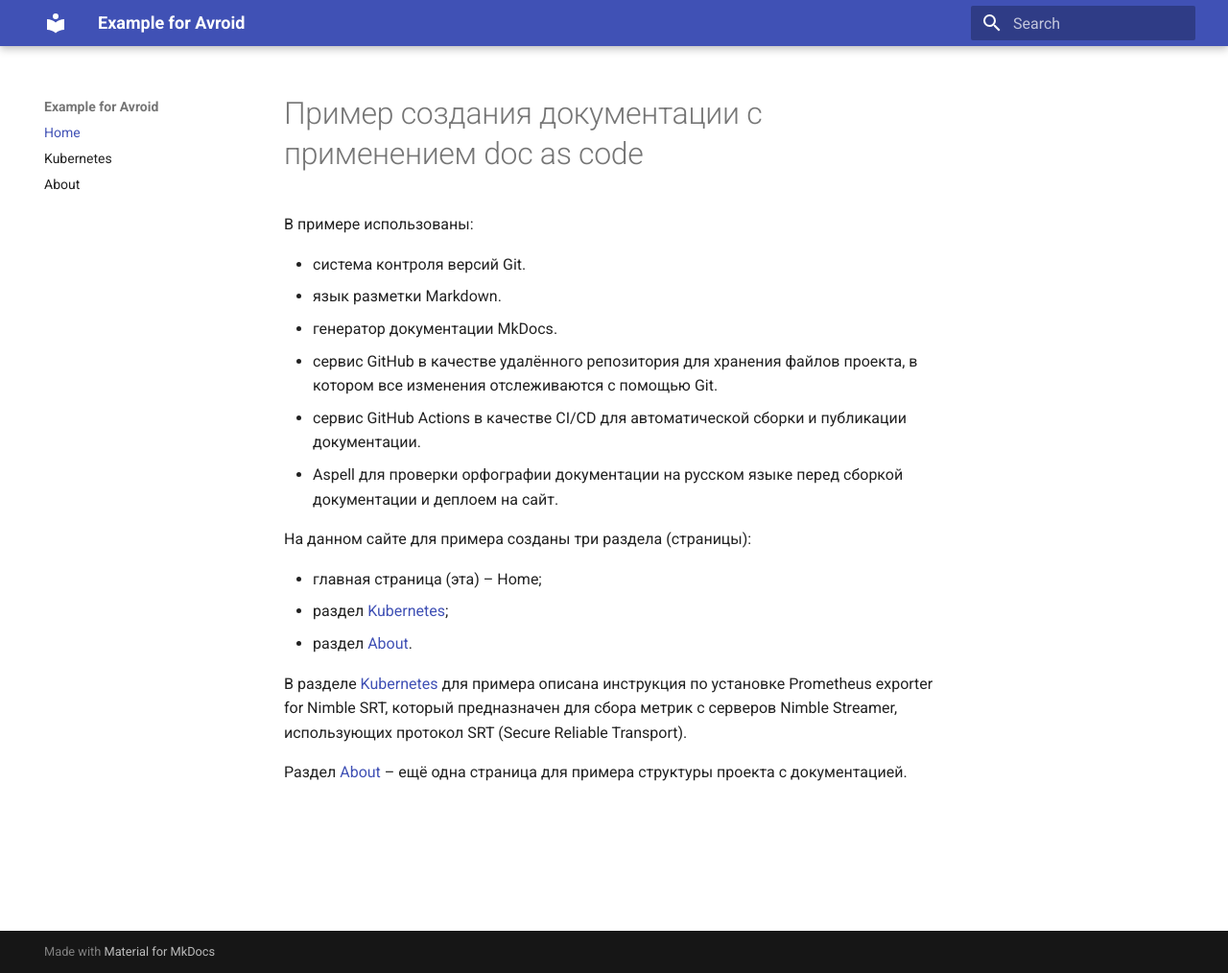
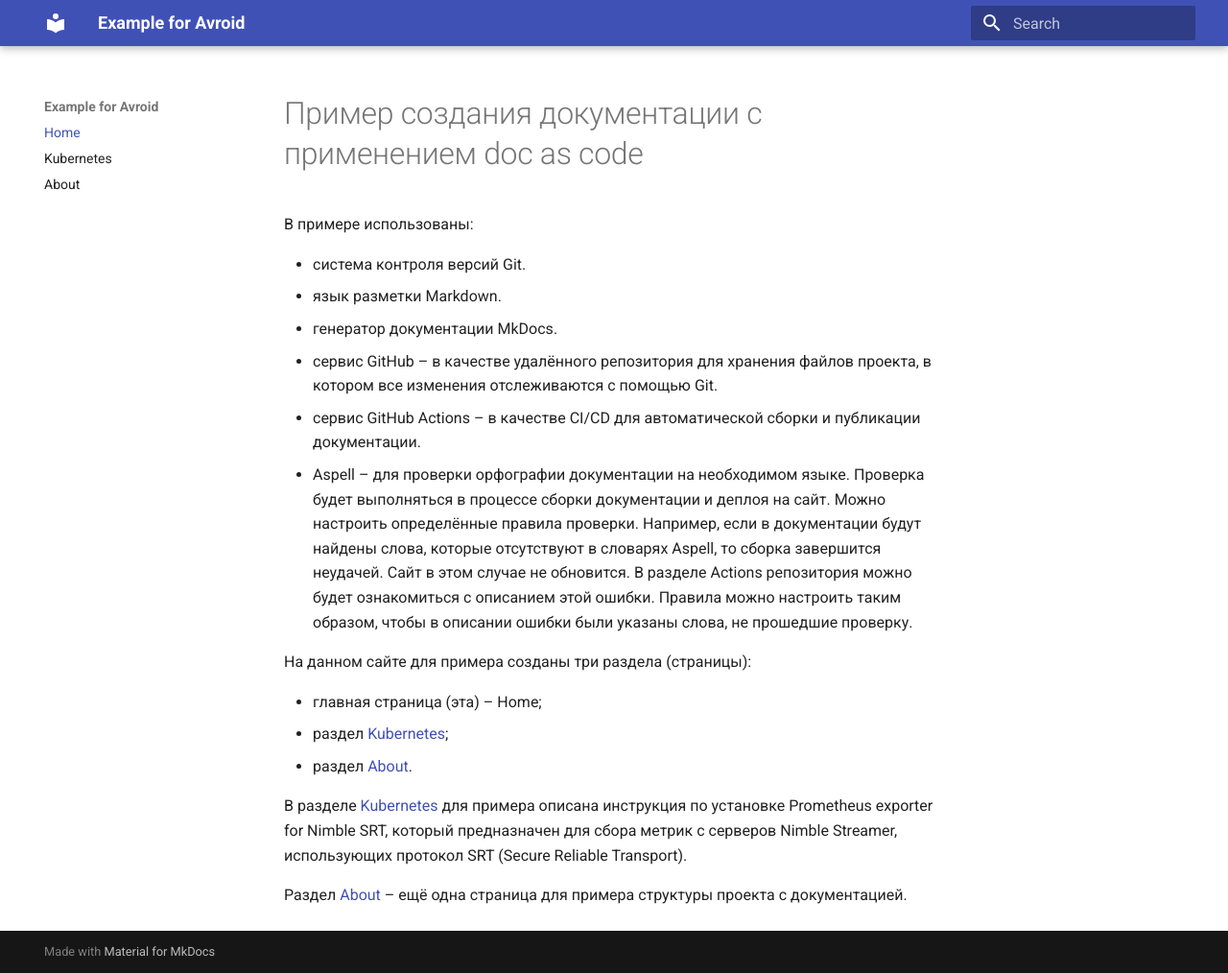
Before and after one commit to SergeyKardapoltsev/example_for_avroid, an MkDocs documentation site: the page built from docs/index.md, in a window 1280 px wide and 1014 px high. Shown: the whole window at 96% size. Built offline with MkDocs 1.6.1 and Material for MkDocs 9.7.7, drawn with Linux system fonts in a browser that asks for light colours.

Commit message:
change index.md

```diff
--- a/docs/index.md
+++ b/docs/index.md
@@ -5,9 +5,9 @@
 - система контроля версий Git.
 - язык разметки Markdown.
 - генератор документации MkDocs.
-- сервис GitHub в качестве удалённого репозитория для хранения файлов проекта, в котором все изменения отслеживаются с помощью Git.
--  сервис GitHub Actions в качестве CI/CD для автоматической сборки и публикации документации.
-- Aspell для проверки орфографии документации на русском языке перед сборкой документации и деплоем на сайт.
+- сервис GitHub – в качестве удалённого репозитория для хранения файлов проекта, в котором все изменения отслеживаются с помощью Git.
+-  сервис GitHub Actions – в качестве CI/CD для автоматической сборки и публикации документации.
+- Aspell – для проверки орфографии документации на необходимом языке. Проверка будет выполняться в процессе сборки документации и деплоя на сайт. Можно настроить определённые правила проверки. Например, если в документации будут найдены слова, которые отсутствуют в словарях Aspell, то сборка завершится неудачей. Сайт в этом случае не обновится. В разделе Actions репозитория можно будет ознакомиться с описанием этой ошибки. Правила можно настроить таким образом, чтобы в описании ошибки были указаны слова, не прошедшие проверку.
 
 На данном сайте для примера созданы три раздела (страницы):
 
```
Also changed, not shown: 1 other file.
